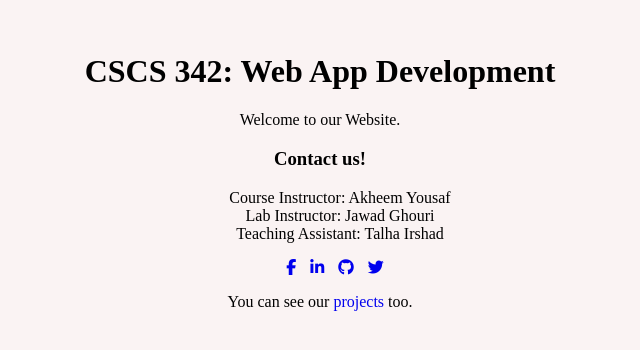
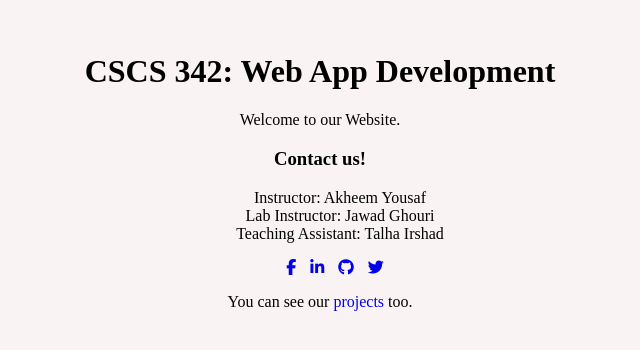
Before and after one commit to jawadghouri/CS342.github.io, a plain HTML site: page index.html in a window 1280 px wide. Shown: the part 166-516 px from the top of the page, 320-960 px from the left. Drawn offline with Linux system fonts and the light colour scheme.

Commit message:
Update index.html

```diff
--- a/index.html
+++ b/index.html
@@ -16,7 +16,7 @@
             <p>Welcome to our Website.</p>
             <h3>Contact us!</h3>
             <ul>
-                <li>Course Instructor: Akheem Yousaf</li>
+                <li>Instructor: Akheem Yousaf</li>
                 <li>Lab Instructor: Jawad Ghouri</li>
                 <li>Teaching Assistant: Talha Irshad</li>
             </ul>
```
